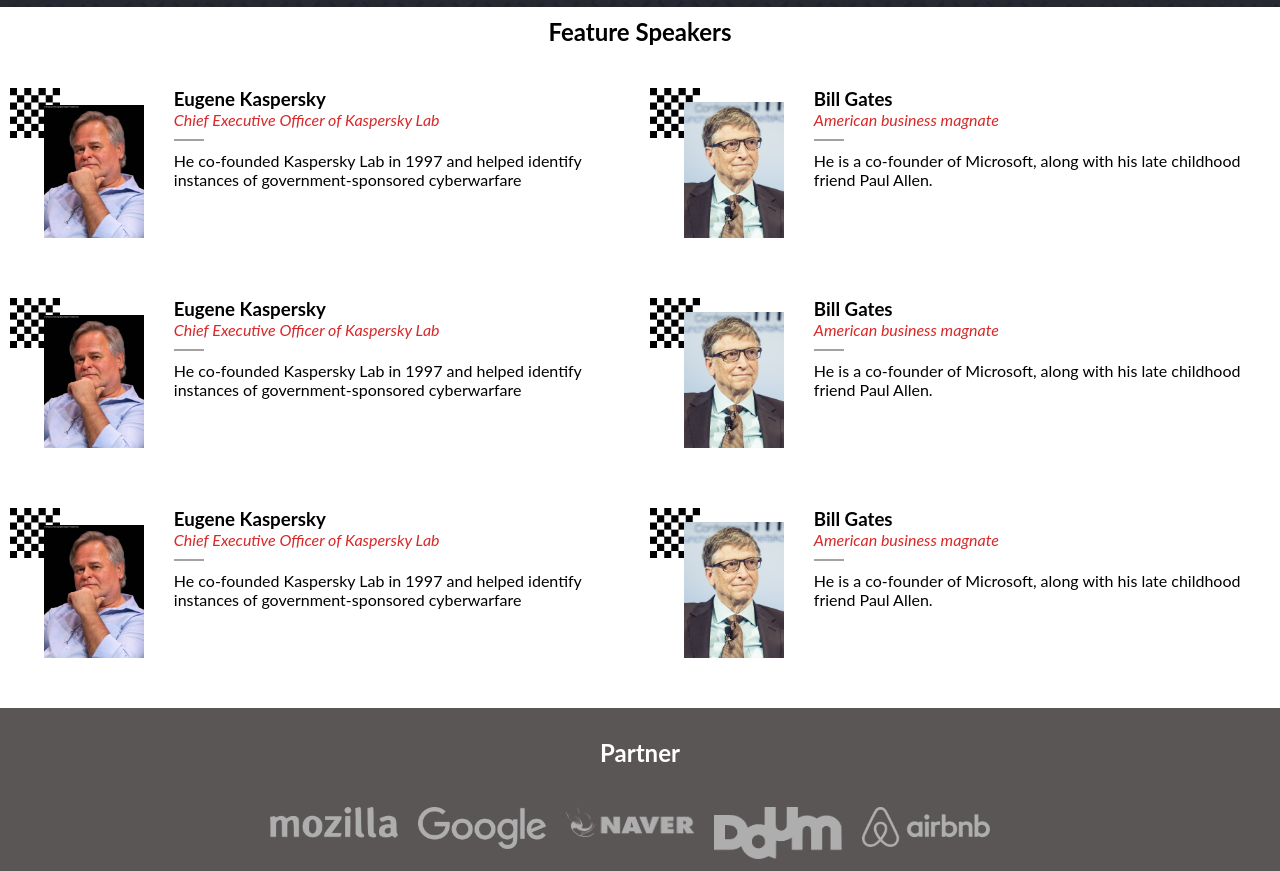
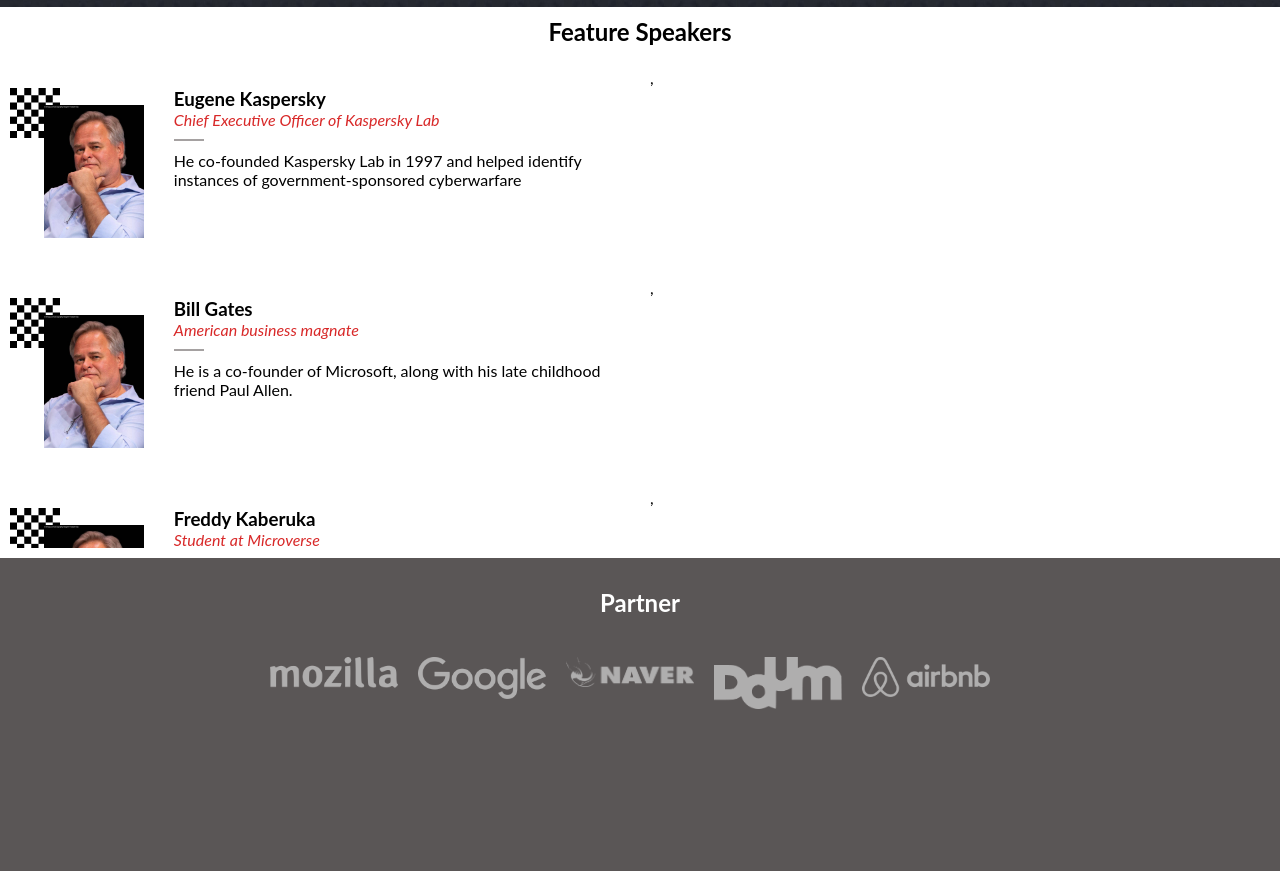
Before and after one commit to freddykaberuka/capstone-project, a plain HTML site: page index.html in a window 1280 px wide. Shown: the part 1261-2132 px from the top of the page. Drawn offline with Linux system fonts and the light colour scheme.

Commit message:
add dynamic data and show more&less functionality

```diff
--- a/app.css
+++ b/app.css
@@ -9,7 +9,9 @@
   font-family: 'Lato', sans-serif;;
 }
 /* header */
-
+.top-bar {
+    display: none;
+  }
 #hamburger {
     padding: 10px;
     font-size: 40px;
@@ -26,7 +28,7 @@
     position: fixed;
     font-size: 32px;
     font-weight: 700;
-    color: #000;
+    color: #fff;
     line-height: 80px;
     width: 100%;
     padding: 0 20px;
@@ -156,6 +158,8 @@
 .speaker-wrap{
     display: flex;
     flex-direction: column;
+    height: 60vh;
+    overflow: hidden;
 }
 .images {
   width: 180px;
@@ -200,6 +204,14 @@
     font-size: 16px;
     font-weight: 700;
     margin-top: 30px;
+    cursor: pointer;
+}
+.btn-spk:active {
+    background-color: #ec5242;
+    color: #fff;
+}
+#lessspk {
+  display: none;
 }
 .fa-chevron-down {
     color:rgb(216, 40, 40);
@@ -242,13 +254,22 @@
     padding: 0 20px;
 }
 @media screen and (min-width: 768px) {
+  /* #hamburger {
+    display: none;
+  } */
+.nav-link{
+  display: none;
+}
+
   .top-bar {
+    display: block;
     background-color: #000;
     color: #fff;
   }
   .top-bar ul {
     display: flex;
     padding: 10px;
+    padding-right: 70px;
     justify-content: end;
   }
   .top-bar ul li{
--- a/app.js
+++ b/app.js
@@ -1,21 +1,91 @@
 /* eslint-disable no-unused-vars */
 /* eslint-disable linebreak-style */
-const menu = document.getElementById('hamburger');
-const navContainer = document.getElementById('navContainer');
-const closeNav = document.getElementById('close');
-const navLink = document.querySelectorAll('.navLink');
+// const menu = document.getElementById('hamburger');
+// const navContainer = document.getElementById('navContainer');
+// const closeNav = document.getElementById('close');
+// const navLink = document.querySelectorAll('.navLink');
 
-menu.addEventListener('click', () => {
-  navContainer.style.display = 'block';
-  menu.style.display = 'none';
-});
-closeNav.addEventListener('click', () => {
-  menu.style.display = 'block';
-  navContainer.style.display = 'none';
-});
-navLink.forEach((link) => {
-  link.addEventListener('click', () => {
-    menu.style.display = 'block';
-    navContainer.style.display = 'none';
-  });
-});
+// menu.addEventListener('click', () => {
+//   navContainer.style.display = 'block';
+//   menu.style.display = 'none';
+// });
+// closeNav.addEventListener('click', () => {
+//   menu.style.display = 'block';
+//   navContainer.style.display = 'none';
+// });
+// navLink.forEach((link) => {
+//   link.addEventListener('click', () => {
+//     menu.style.display = 'block';
+//     navContainer.style.display = 'none';
+//   });
+// });
+
+// partner info
+const speaker = document.getElementById('speaker');
+const showMore = document.getElementById('morespk');
+const showLess = document.getElementById('lessspk');
+const partners = [
+  {
+    id:1,
+    p_name:'Eugene Kaspersky',
+    p_title:'Chief Executive Officer of Kaspersky Lab',
+    p_history:'He co-founded Kaspersky Lab in 1997 and helped identify instances of government-sponsored cyberwarfare',
+  },
+  {
+    id:2,
+    p_name:'Bill Gates',
+    p_title:'American business magnate',
+    p_history:'He is a co-founder of Microsoft, along with his late childhood friend Paul Allen.',
+  },
+  {
+    id:3,
+    p_name:'Freddy Kaberuka',
+    p_title:'Student at Microverse',
+    p_history:'He is a co-founder of Microsoft, along with his late childhood friend Paul Allen.',
+  },
+  {
+    id:4,
+    p_name:'Mack',
+    p_title:'Facebook',
+    p_history:'He is a co-founder of Microsoft, along with his late childhood friend Paul Allen.',
+  },
+];
+
+
+  const speakerData = () => {
+    const items = partners.map((el) => {
+    // console.log(el);
+      return `
+      <div class="speaker-card">
+        <div class="images">
+          <img src="./assets/eugene.jpg">
+        </div>
+        <div class="spk-info">
+          <div class="info-header">
+            <h3>${el.p_name}</h3>
+            <p>${el.p_title}</p>
+            <p class="line-below"></p>
+          </div>
+          <div class="info-detail">
+            <p> ${el.p_history}</p>
+          </div>
+        </div>
+      </div>`;
+    });
+    speaker.innerHTML = items;
+  }
+  if(showMore){
+  showMore.addEventListener('click',()=>{
+    speaker.style.height = 'auto';
+    showMore.style.display = 'none';
+    showLess.style.display = 'block';
+  })
+  }
+  if(showLess){
+    showLess.addEventListener('click',()=>{
+      speaker.style.height = '60vh';
+      showMore.style.display = 'block';
+      showLess.style.display = 'none';
+    })
+  }
+  window.addEventListener('load', speakerData);
--- a/index.html
+++ b/index.html
@@ -122,8 +122,8 @@
         <section id="speakers">
             <h2>Feature Speakers</h2>
             <p class="line-red"></p>
-            <div class="speaker-wrap">
-            <div class="speaker-card">
+            <div class="speaker-wrap" id='speaker'>
+            <!-- <div class="speaker-card">
                 <div class="images">
                     <img src="./assets/eugene.jpg">
                 </div>
@@ -212,9 +212,10 @@
                         <p>He is a co-founder of Microsoft, along with his late childhood friend Paul Allen.</p>
                     </div>
                 </div>
-            </div>
-            <div><button class="btn-spk">MORE  <i class="fa-solid fa-chevron-down"></i></button></div>
+            </div> -->
          </div>
+            <div><button class="btn-spk" id="morespk">MORE  <i class="fa-solid fa-chevron-down"></i></button></div>
+            <div><button class="btn-spk" id="lessspk">MORE  <i class="fa-solid fa-chevron-up"></i></button></div>
         </section>
         <section id="partner">
             <h2>Partner</h2>
```
